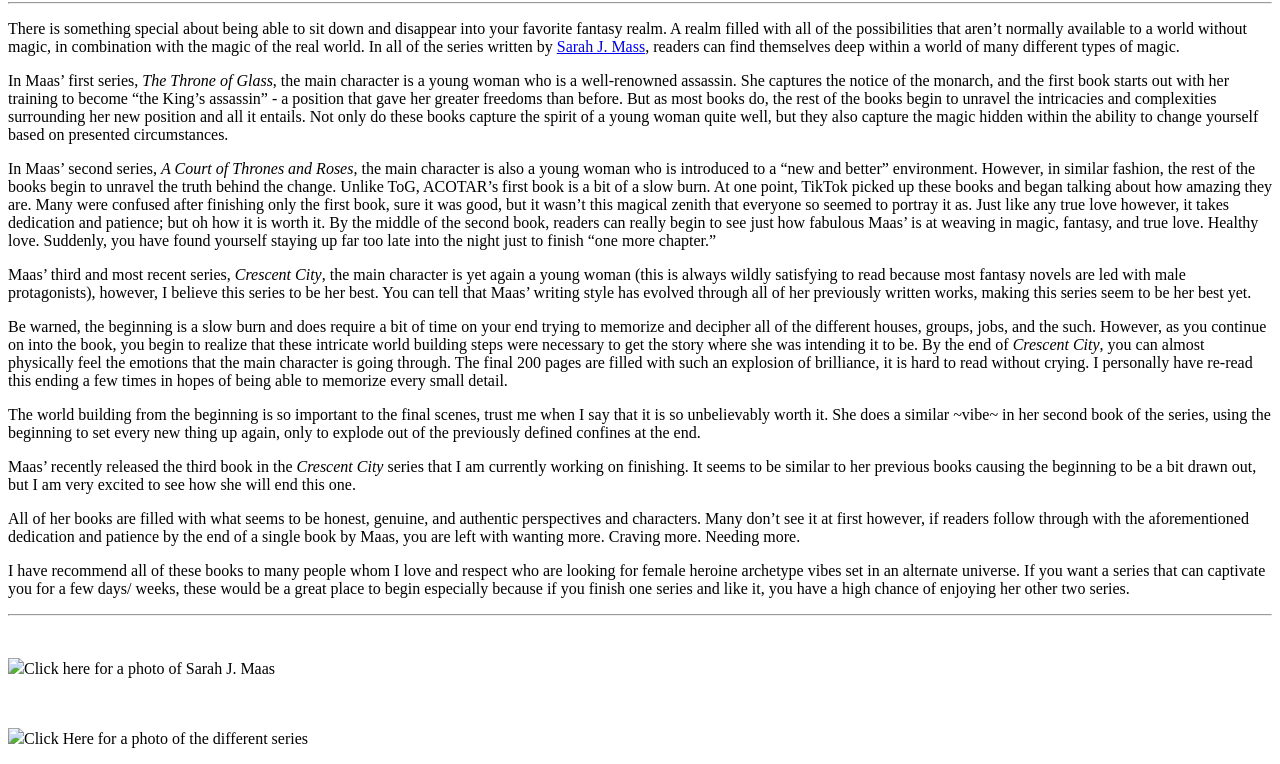
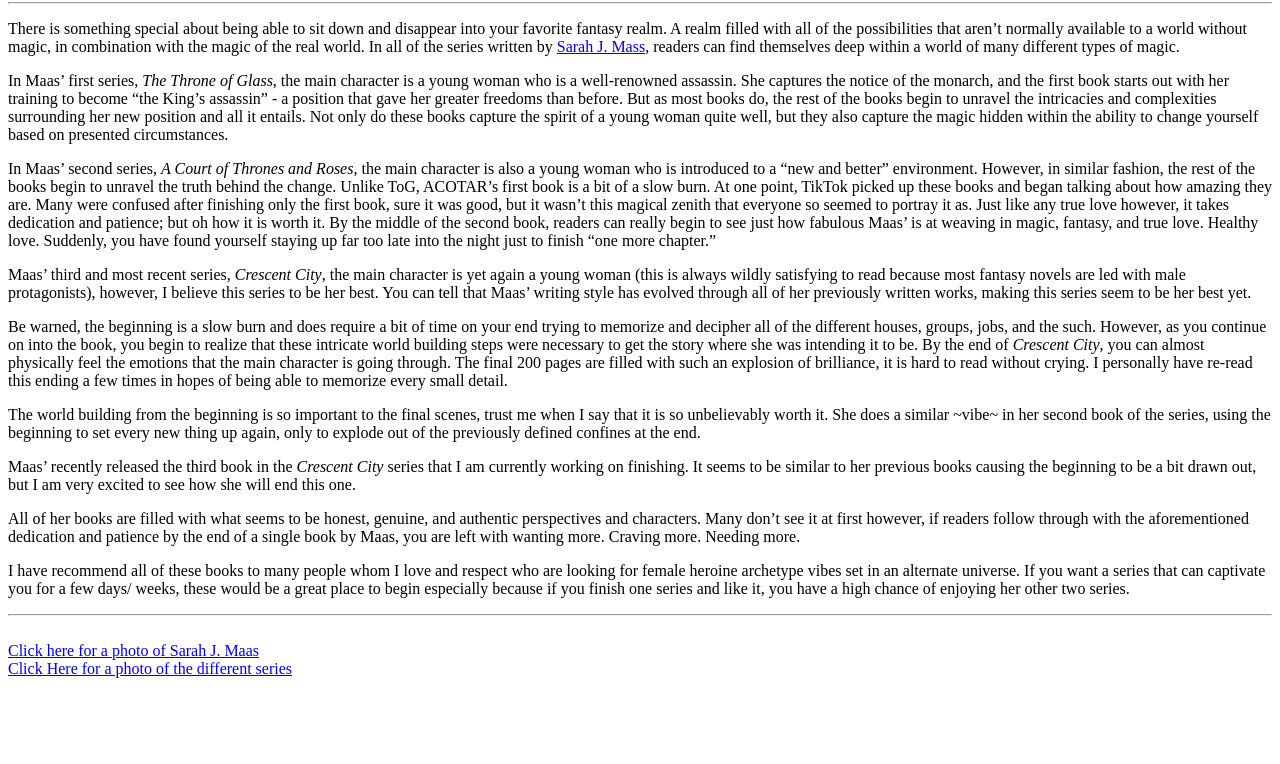
Before and after one commit to C-garner010/MART341-WebDesign, a plain HTML site: page assignment5/index.html in a window 1280 px wide. Shown: the part 64-828 px from the top of the page. After the commit the page ends 800 px from the top, so only its background shows below. Drawn offline with Linux system fonts and the light colour scheme.

Commit message:
Update index.html
continuing to try and figure out the photo stuff

```diff
--- a/assignment5/index.html
+++ b/assignment5/index.html
@@ -14,6 +14,6 @@
 
 <hr>
 <br>
-<p><img src="./assignment5/images/sarahjmaasphoto.JPG/">Click here for a photo of Sarah J. Maas</> </p>
+<a href="./assignment5/images/sarahjmaasphoto.JPG/">Click here for a photo of Sarah J. Maas</a>
 </br>
-<p><img src="./assignment5/images/sjmbookphoto.WEBP/">Click Here for a photo of the different series</></p>
+<a href="./assignment5/images/sjmbookphoto.WEBP/">Click Here for a photo of the different series</a>
```
